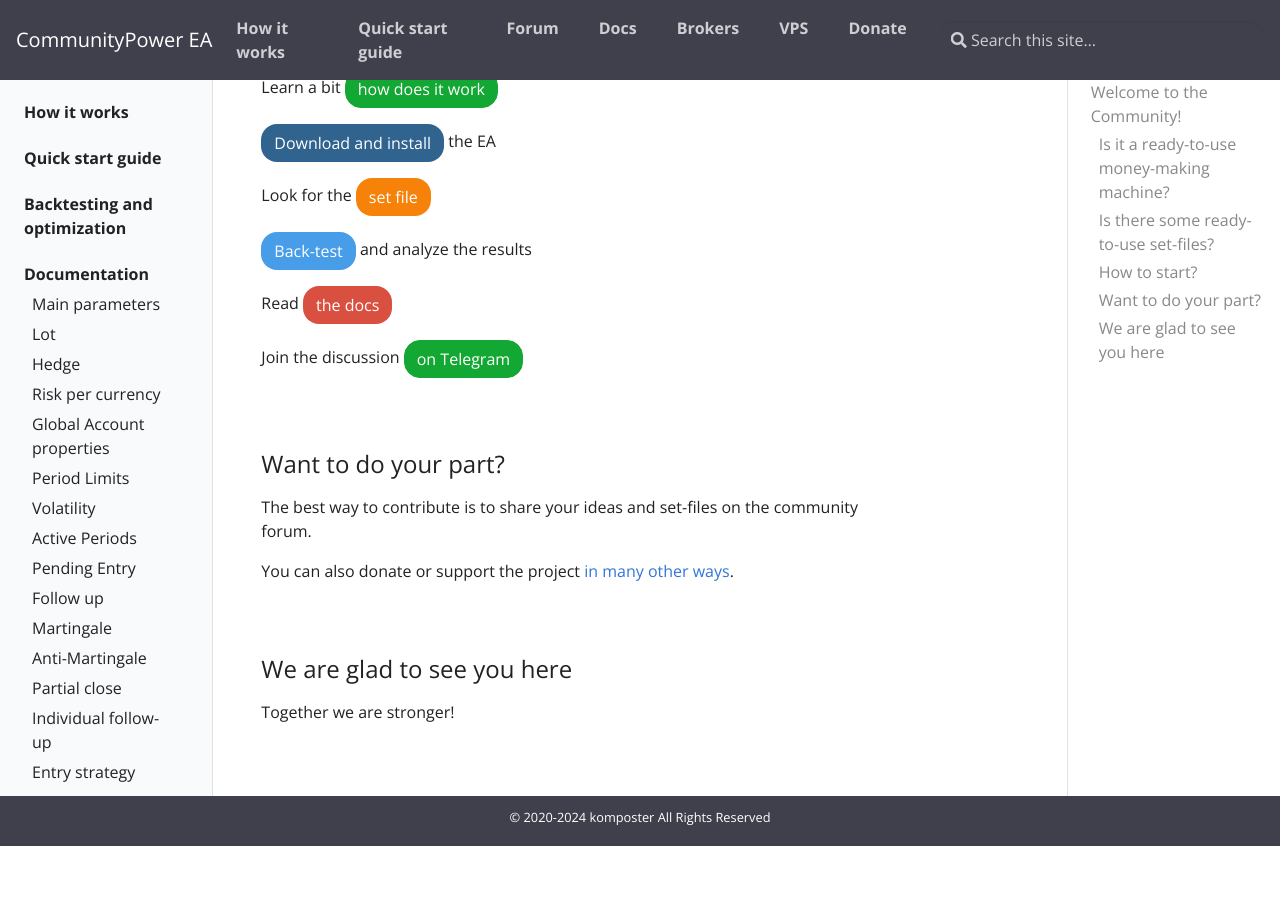
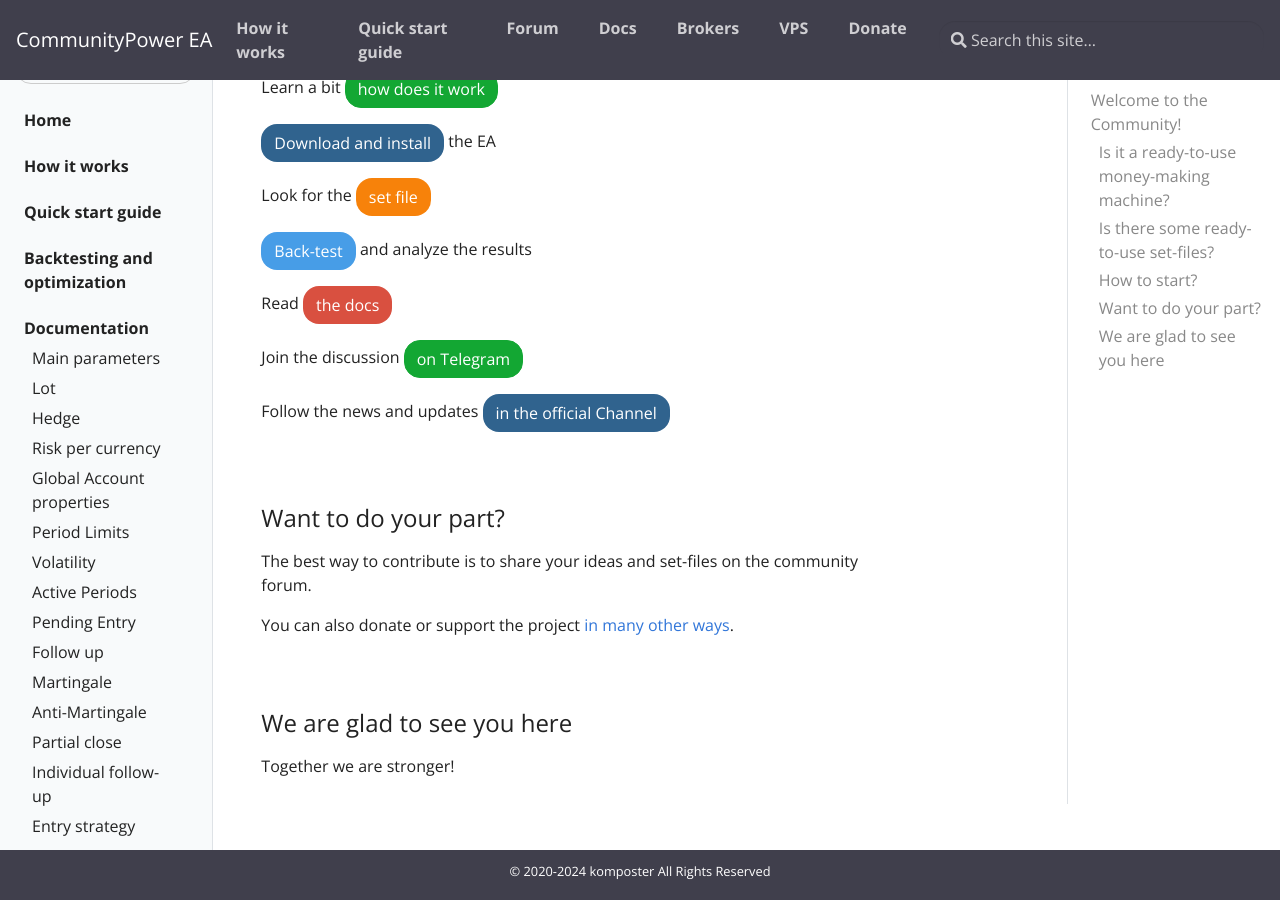
Before and after one commit to komposter/CommunityPowerEA.com, a Jekyll site: the page built from pages/index.md, in a window 1280 px wide and 900 px high, scrolled down 809 px. Built offline with Jekyll 4.4.1, drawn with Linux system fonts in a browser that asks for light colours; before the commit the page ends 1655 px from its top, so only the background shows below that.

Commit message:
Content change

```diff
--- a/pages/index.md
+++ b/pages/index.md
@@ -40,7 +40,9 @@
 
 Read [<button class="btn btn-danger">the docs</button>](docs)
 
-Join the discussion [<button class="btn btn-success">on Telegram</button>](https://t.me/CommunityPowerNews)
+Join the discussion [<button class="btn btn-success">on Telegram</button>](https://t.me/CommunityPowerEA)
+
+Follow the news and updates [<button class="btn btn-primary">in the official Channel</button>](https://t.me/CommunityPowerNews)
 
 <br/>
 
```
